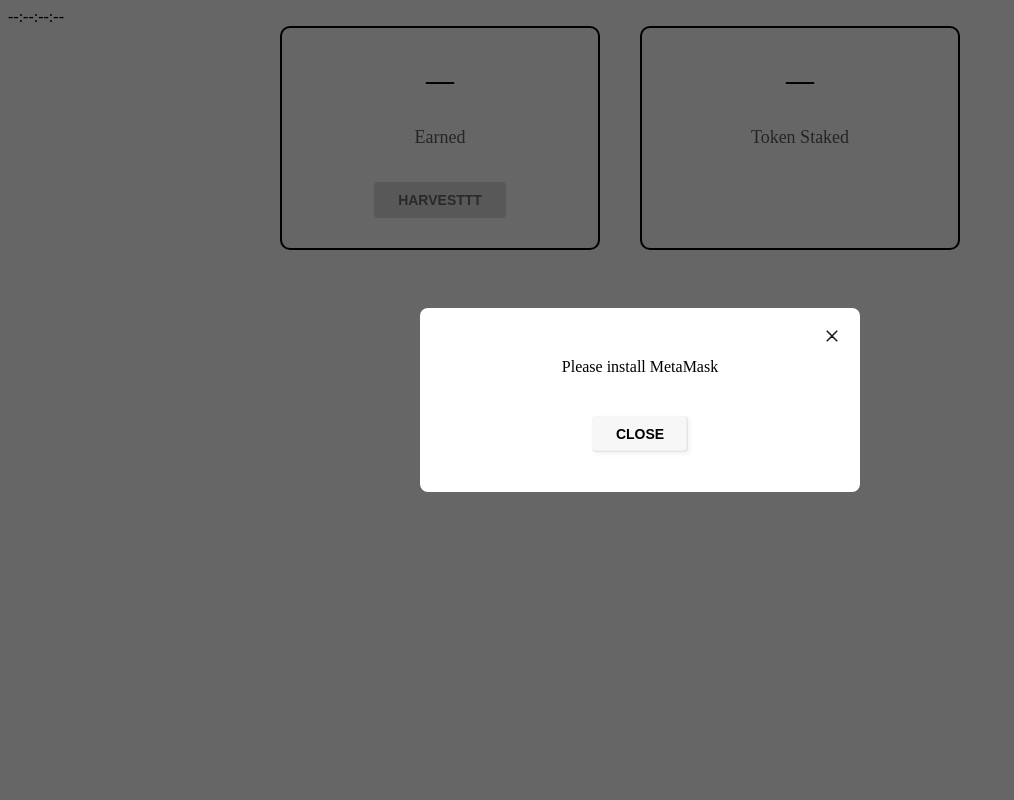
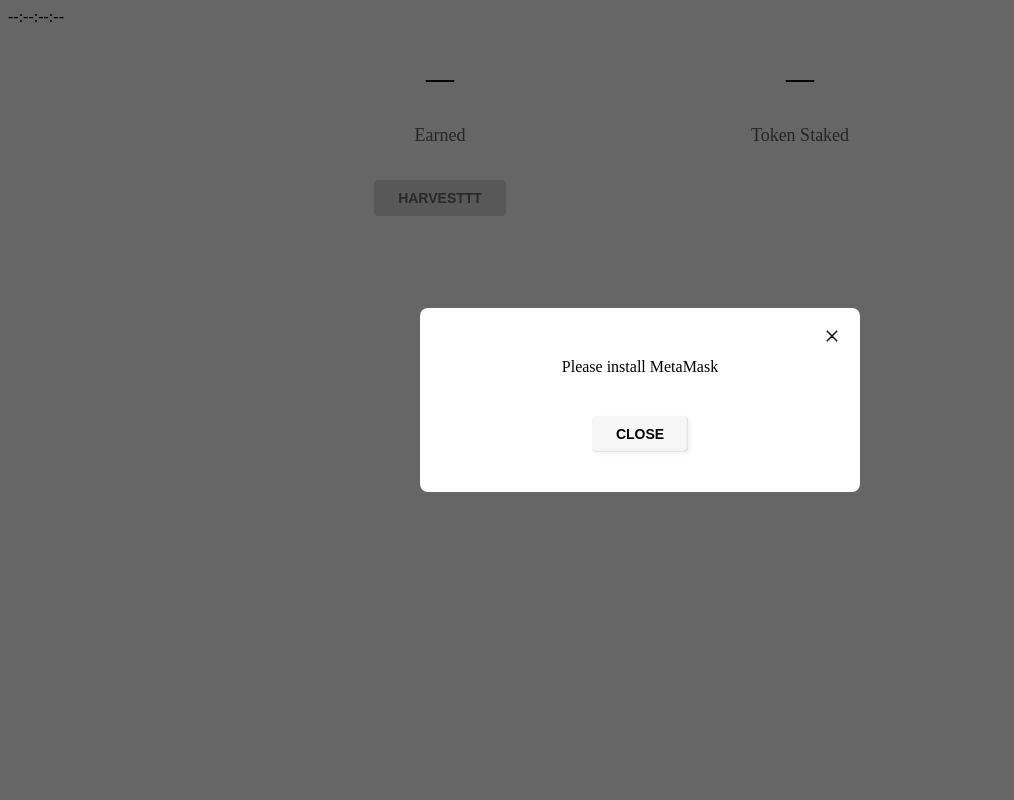
Before and after one commit to shendel/farmfactory, a PHP site: page /index.html in a window 1280 px wide. Shown: the whole page, without its empty margins (0-1014 px from the left). Run offline with PHP 8.4, Linux system fonts and the light colour scheme; some libraries are stand-ins or nearby versions.

Commit message:
update styles

```diff
--- a/style.css
+++ b/style.css
@@ -60,7 +60,6 @@
 
 .farmfactory-balanceCard {
   padding: 30px;
-  border: 2px solid #000;
   border-radius: 10px;
   margin-right: 40px;
   background: #fff;
@@ -112,7 +111,6 @@
 
 .farmfactory-farmingCard {
   padding: 30px;
-  border: 2px solid #000;
   border-radius: 10px;
   margin-right: 40px;
   background: #fff;
```
